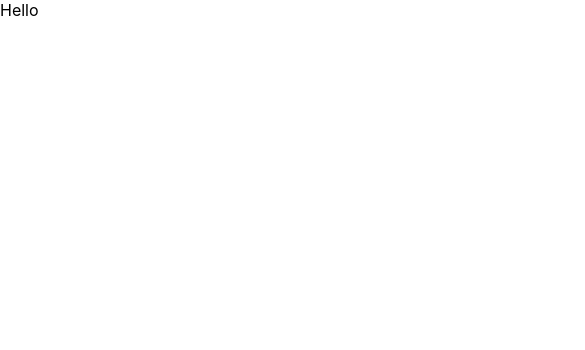
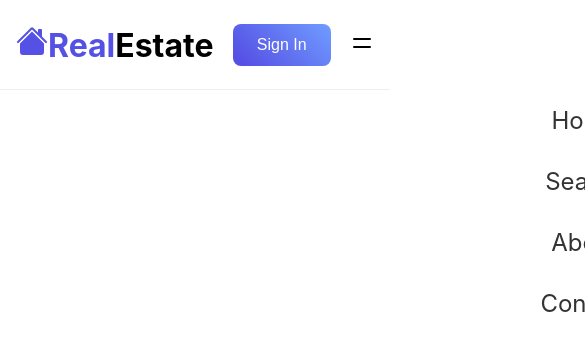
Before and after one commit to himal999/Real-Estate, a React (Create React App) app: page / in a window 390 px wide. Shown: the top 350 px of the page, 585 px wide, since content can reach past the window. Built offline with nearby package versions, Linux system fonts and the light colour scheme.

Commit message:
complete nav bar with responsive

```diff
--- a/src/App.js
+++ b/src/App.js
@@ -1,10 +1,11 @@
+import Navbar from "./components/Navbar";
 
 
 function App() {
   return (
-    <div>
-     Hello
-    </div>
+
+    <Navbar/>
+
   );
 }
 
--- a/src/components/Navbar.css
+++ b/src/components/Navbar.css
@@ -0,0 +1,63 @@
+.navbar{
+    width: 100%;
+    height: 90px;
+    top: 0;
+    left: 0;
+    background-color: #fff;
+    border-bottom: 1px solid #eee;
+}
+
+.navbar  .container{
+    height: 100%;
+    display: flex;
+    justify-content: space-between;
+    align-items: center;
+    padding: 1rem;
+}
+.navbar span{
+    color: #5651e5;;
+}
+
+.navbar .nav-menu{
+    display: flex;
+
+}
+
+.navbar li{
+    padding: 1rem;
+}
+.hamburger{
+    display: none;
+}
+
+.navbar .icon{
+    font-size: 1.5rem;
+}
+
+@media screen and (max-width:940px){
+    .hamburger{
+        display: block;
+    }
+
+    .navbar .nav-menu{
+        position: absolute;
+        display: flex;
+        flex-direction: column;
+        align-items: center;
+        top: 90px;
+        right: -100%;
+        height: 100%;
+        width: 100%;
+        background: rgba(255, 255, 255, .98);
+        transition: 0.4s ease-in-out;
+        z-index: 10;
+    }
+    .navbar .active{
+        right: 0;
+    }
+
+    .navbar .nav-menu li a{
+        font-size: 1.5rem;
+    }
+
+}
--- a/src/components/Navbar.js
+++ b/src/components/Navbar.js
@@ -5,10 +5,25 @@
 
 import './Navbar.css';
 const Navbar = ()=>{
+    const [click,setClick] = useState(false);
+    const hadleClick = ()=> setClick(!click);
     return(
         <div className='navbar'>
-            <div className='contaainer'>
+            <div className='container'>
                 <h1><span><BsFillHouseFill/>Real</span>Estate</h1>
+                <button className='btn'>Sign In</button>
+                <ul className={click ? 'nav-menu active': 'nav-menu'}>
+                    <li><a href='#'>Home</a></li>
+                    <li><a href='#'>Search</a></li>
+                    <li><a href='#'>About</a></li>
+                    <li><a href='#'>Contact</a></li>
+                </ul>
+                <div className='hamburger' onClick={hadleClick}>
+                    {
+                        click ? <FaRegTimesCircle className='icon'/>: <HiOutlineMenuAlt4 className='icon'/>
+                    }
+
+                </div>
             </div>
         </div>
     );
--- a/src/index.css
+++ b/src/index.css
@@ -8,6 +8,7 @@
 }
 a{
   text-decoration: none;
+  color: #333;
 }
 
 body {
@@ -26,7 +27,7 @@
 .btn{
   color:#fff;
   padding: 12px 24px;
-  background-image: linear-gradient(45deg,#5651e5 0%,#709dff 100%);
+  background-image: linear-gradient(45deg,#5651e5 10%,#709dff 100%);
   border: none;
   border-radius: 8px;
   font-size: 1rem;
```
